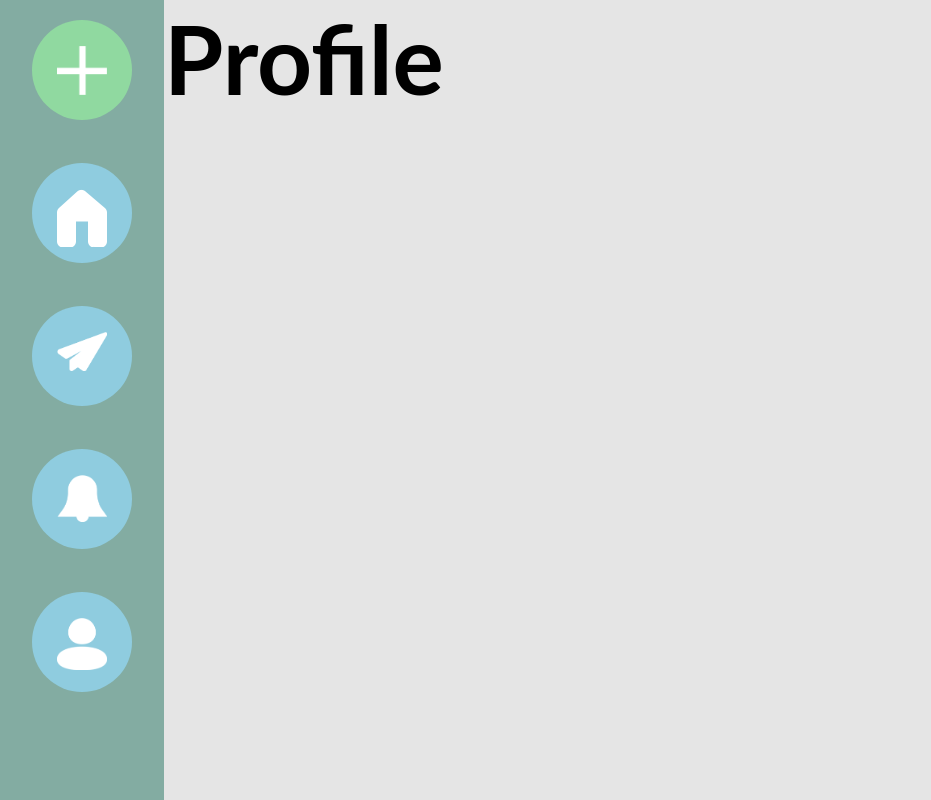
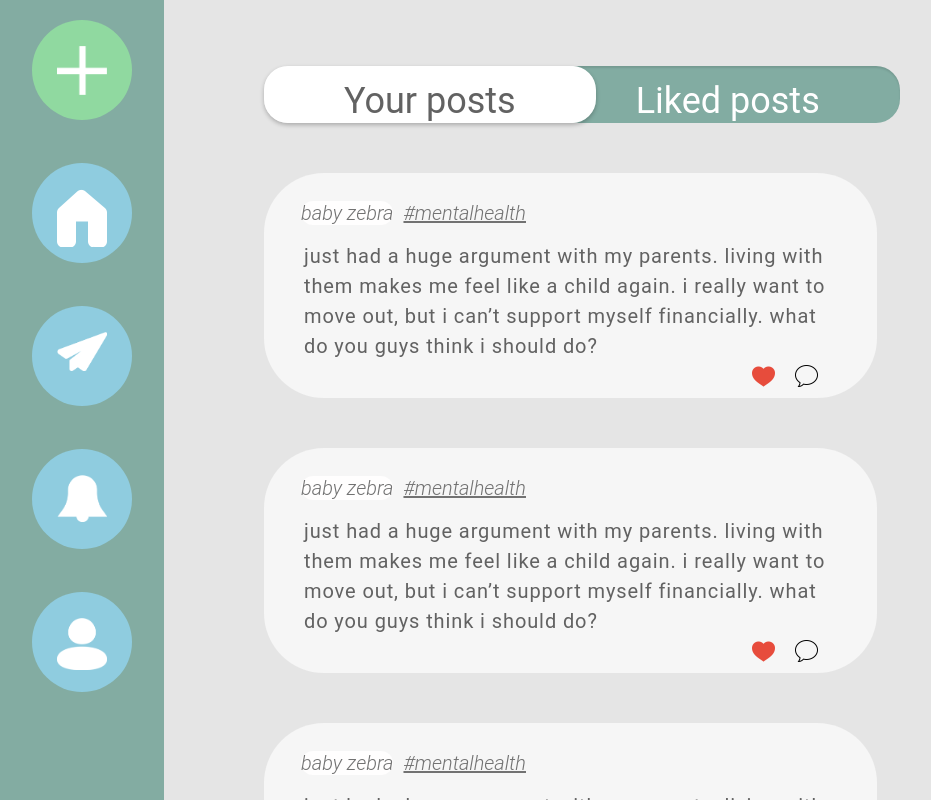
Before and after one commit to sherrygao821/CSCI201_Project_Float, a React (Create React App) app: page /profile in a window 1280 px wide. Shown: the whole page, without its empty margins (1-932 px from the left). Built offline with nearby package versions, Linux system fonts and the light colour scheme.

Commit message:
add profile page

```diff
--- /dev/null
+++ b/src/pages/Profile.css
@@ -0,0 +1,39 @@
+.header {
+  margin-top: 66px;
+  margin-left: 100px;
+}
+.header .left {
+  height: 60px;
+  box-shadow: 0px 2px 4px rgba(0, 0, 0, 0.25);
+  border-radius: 24px;
+  position: relative;
+}
+.header .left .left-text {
+  font-family: Roboto;
+  font-style: normal;
+  font-weight: normal;
+  font-size: 36px;
+  line-height: 42px;
+  text-align: center;
+  padding-left: 80px;
+  padding-right: 80px;
+}
+.header .right {
+  width: 312px;
+  height: 60px;
+  box-shadow: inset 0px 2px 2px rgba(0, 0, 0, 0.1);
+  border-radius: 24px;
+  position: relative;
+  margin-left: -40px;
+  color: #FFFFFF;
+}
+.header .right .right-text {
+  font-family: Roboto;
+  font-style: normal;
+  font-weight: normal;
+  font-size: 36px;
+  line-height: 42px;
+  text-align: center;
+  padding-left: 80px;
+  padding-right: 80px;
+}
--- a/src/pages/Profile.js
+++ b/src/pages/Profile.js
@@ -1,11 +1,61 @@
-import React from 'react';
+import React, { Component } from 'react';
+import '../pages/Profile.css'
+import PostFeed from '../components/PostFeed'
 
-function Profile() {
-  return (
-    <div className='profile'>
-      <h1>Profile</h1>
+const selected = {
+  background: "#FFFFFF",
+  color: "#626262",
+  zIndex: 1
+};
+const unselected = {
+  background: '#82ACA2',
+  color:'#FFFFFF',
+};
+
+class Profile extends Component{
+  constructor(props) {
+    super(props);
+    this.state = {
+      currTab: "YourPosts",
+      yourPosts: selected,
+      likedPosts: unselected,
+    };
+  }
+  // TODO: return posts wrote by the user from the backend
+  handleYourPosts = () => {
+    if(this.state.currTab !== "YourPosts"){
+      console.log("here1");
+      this.setState({
+        currTab: "YourPosts",
+        yourPosts: selected,
+        likedPosts: unselected
+      })
+    }
+  }
+  // TODO: return posts liked by the user from the backend
+  handleLikedPosts = () => {
+    if(this.state.currTab !== "LikedPosts"){
+      console.log("here2");
+      this.setState({
+        currTab: "LikedPosts",
+        yourPosts: unselected,
+        likedPosts: selected
+      })
+    }
+  }
+  render() {
+    return (
+      <div className='profile'>
+      <div class="header">
+        <label class="left" onClick={() => this.handleYourPosts()} style={this.state.yourPosts}><span class="left-text">Your posts</span></label>
+        <label class="right" onClick={() => this.handleLikedPosts()} style={this.state.likedPosts}><span class="right-text">Liked posts</span></label>
+      </div>
+      <div class="posts">
+        <PostFeed></PostFeed>
+      </div>
     </div>
-  );
+    );
+  }
 }
 
 export default Profile;
```
